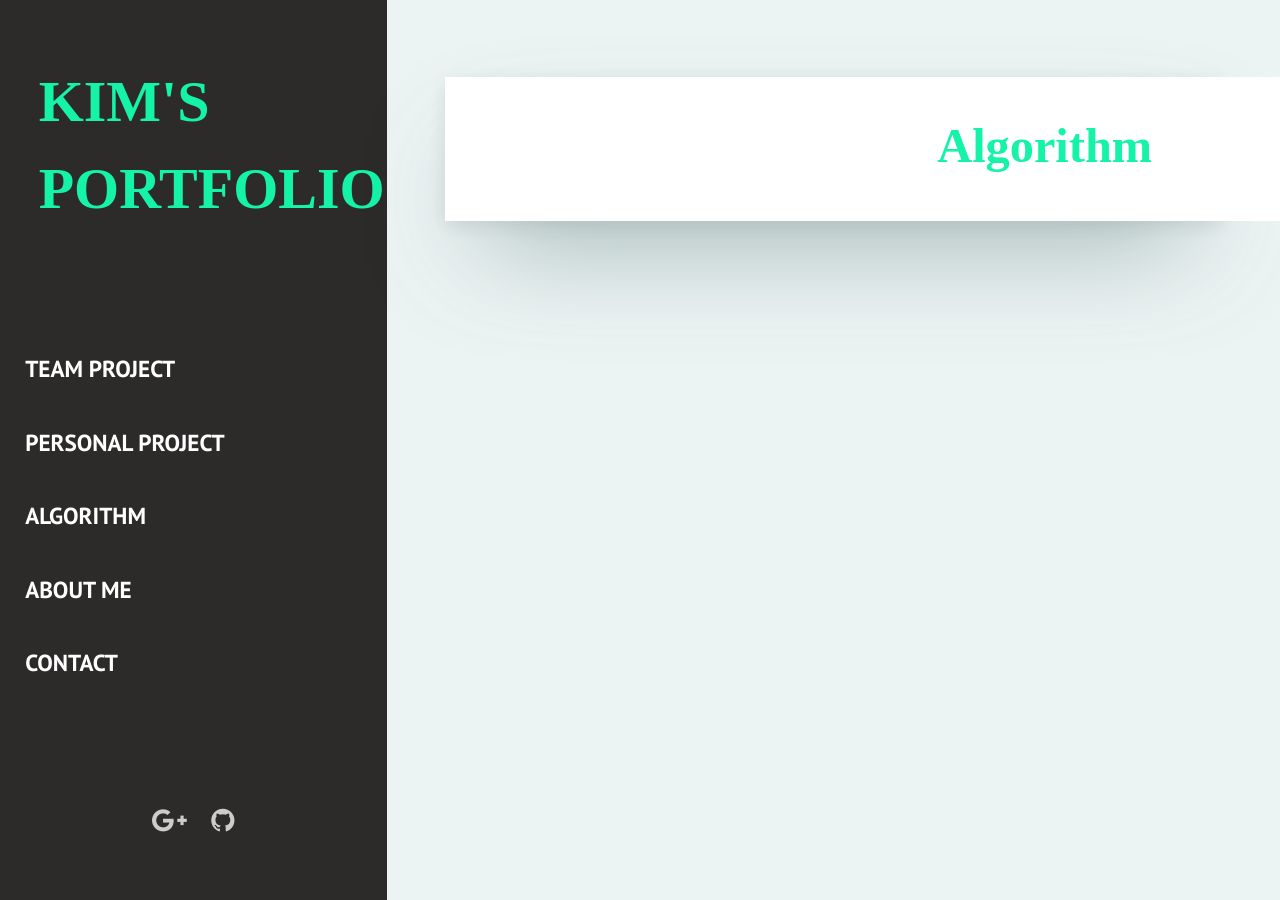
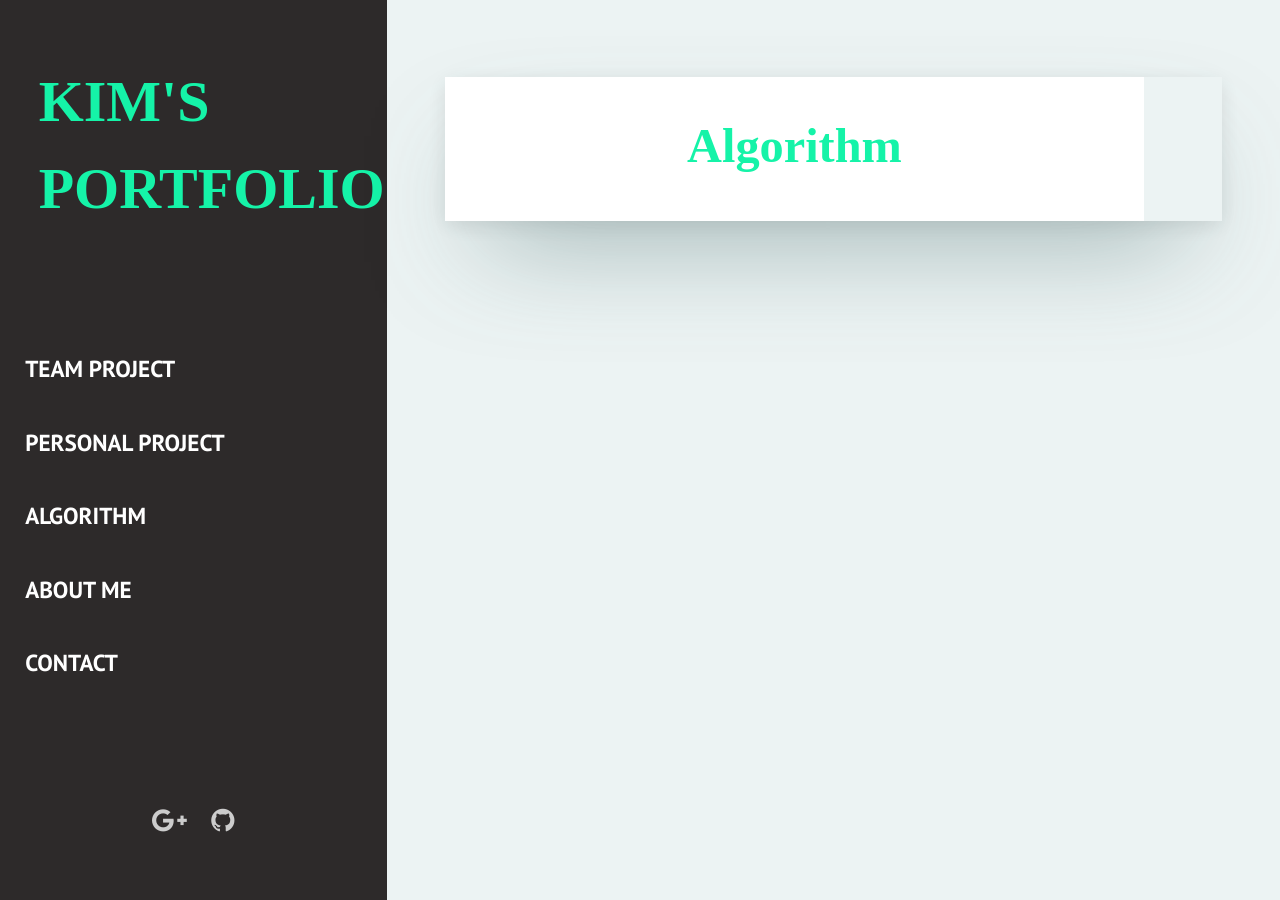
Before and after one commit to kimgusxo/kimgusxo.github.io, a Jekyll site: the page built from _pages/algorithm.html, in a window 1280 px wide. Built offline with Jekyll 4.4.1, drawn with Linux system fonts in a browser that asks for light colours; some web fonts are replaced.

Commit message:
크기변경

```diff
--- a/assets/css/main.css
+++ b/assets/css/main.css
@@ -894,7 +894,7 @@ pre code {
 }
 .main-article .wrap-content, .page-article .wrap-content, .post .wrap-content {
   background-color: #fff;
-  width: 1200px;
+  width: 90%;
   padding: 1rem;
 }
 .main-article .title-article, .main-article .page-title, .main-article .post-title, .page-article .title-article, .page-article .page-title, .page-article .post-title, .post .title-article, .post .page-title, .post .post-title {
```
